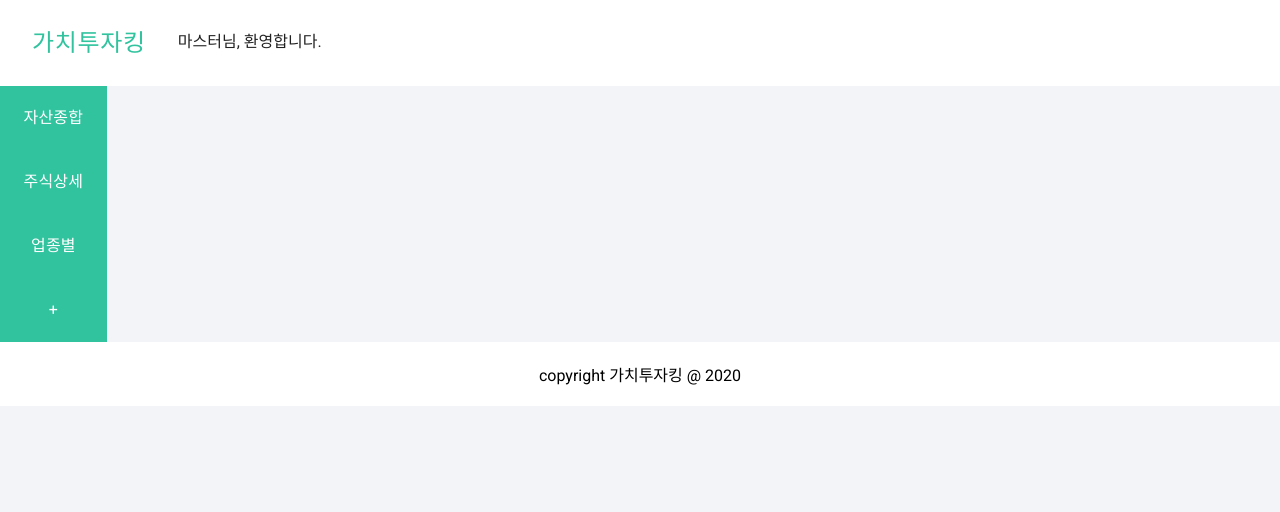
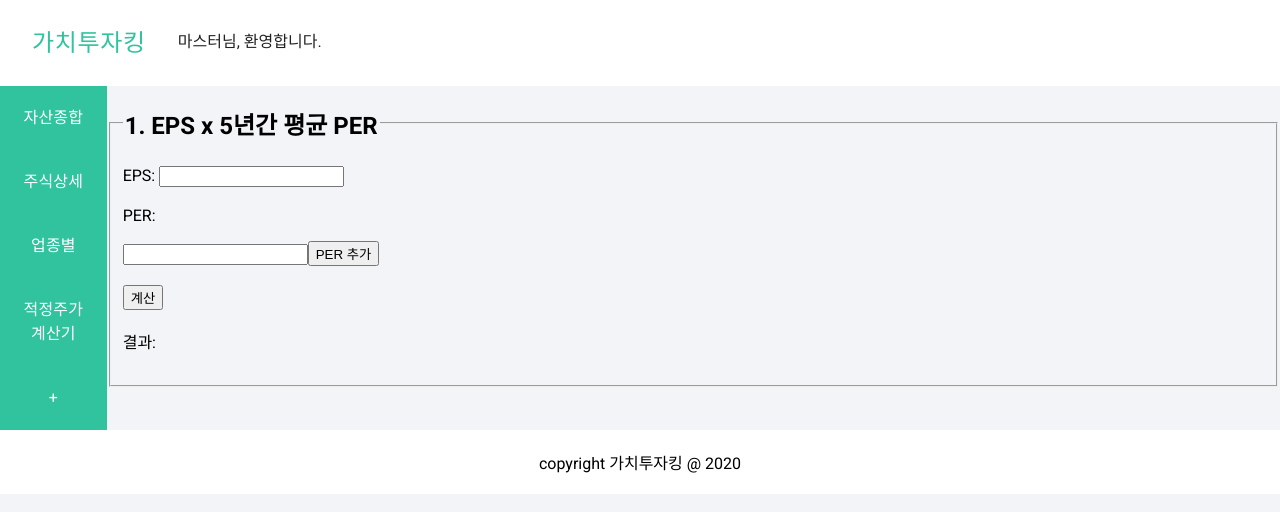
Before and after one commit to ekklesia11/stock-portfolio-client, a React (Create React App) app: page /valuation in a window 1280 px wide. Shown: the top 512 px of the page. Built offline with nearby package versions, Linux system fonts and the light colour scheme.

Commit message:
company valuation calculator working on

```diff
--- a/src/App.js
+++ b/src/App.js
@@ -8,6 +8,7 @@ import Layout from "./components/layout/layout";
 import Main from "./components/main/main";
 import Detail from "./components/detail/detail";
 import Classes from "./components/classes/classes";
+import Valuation from "./components/valuation/valuation";
 
 const GlobalStyle = createGlobalStyle({
   body: {
@@ -36,6 +37,9 @@ function App() {
           <Route path="/class">
             <Classes />
           </Route>
+          <Route path="/valuation">
+            <Valuation />
+          </Route>
           <Route path="/login">
             <Login />
           </Route>
--- a/src/components/layout/layout.js
+++ b/src/components/layout/layout.js
@@ -69,7 +69,11 @@ const Layout = (props) => {
     },
     {
       title: "업종별",
-      link: "class",
+      link: "/class",
+    },
+    {
+      title: "적정주가 계산기",
+      link: "/valuation",
     },
     {
       title: "+",
--- /dev/null
+++ b/src/components/valuation/valuation.js
@@ -0,0 +1,95 @@
+import React, { useState } from "react";
+import styled from "styled-components";
+
+// EPS * avg PER(5 years)
+// BPS * avg PBR(5 years)
+// EPS * ROE(percentage)
+const Valuation = () => {
+  const [eps, setEps] = useState("");
+  // const [bps, setBps] = useState("");
+  const [per, setPer] = useState("");
+  // const [pbr, setPbr] = useState("");
+  // const [roe, setRoe] = useState("");
+  const [perGroup, setPerGroup] = useState([]);
+  // const [pbrGroup, setPbrGroup] = useState([]);
+  // const [roeGroup, setRoeGroup] = useState([]);
+  const [epsPerResult, setEpsPerResult] = useState("");
+  // const [bpsPbrResult, setBpsPbrResult] = useState("");
+  // const [epsRoeResult, setEpsRoeResult] = useState("");
+  const [avgPer, setAvgPer] = useState("");
+
+  const calculateAvgPer = (pers) => {
+    return pers.reduce((acc, cur) => acc + cur, 0) / pers.length;
+  };
+
+  return (
+    <div>
+      <fieldset>
+        <legend>
+          <h2>1. EPS x 5년간 평균 PER</h2>
+        </legend>
+        <label>EPS: </label>
+        <input
+          type="text"
+          value={eps}
+          onChange={(e) => setEps(e.target.value)}
+        />
+        <br />
+        <br />
+        <label>PER: </label>
+        {avgPer !== "" ? <strong>평균 {avgPer}</strong> : null}
+        <ul>
+          {perGroup.map((per) => (
+            <li>{per}</li>
+          ))}
+        </ul>
+        <input
+          type="text"
+          value={per}
+          onChange={(e) => setPer(e.target.value)}
+        />
+        <button
+          onClick={() => {
+            if (per !== "") {
+              setPerGroup((prev) => [...prev, per]);
+              setPer("");
+            } else {
+              alert("추가할 PER 정보가 없습니다!");
+            }
+          }}
+        >
+          PER 추가
+        </button>
+        <br />
+        <br />
+        <button
+          onClick={() => {
+            setEpsPerResult(1);
+          }}
+        >
+          계산
+        </button>
+        <br />
+        <br />
+        <label>결과: </label>
+        <h1>{epsPerResult}</h1>
+      </fieldset>
+      {/* <fieldset>
+          <legend>
+            <h2>2. BPS x 5년간 평균 PBR</h2>
+          </legend>
+          <label>BPS: </label>
+          <input type="text" value={eps} />
+        </fieldset>
+        <fieldset>
+          <legend>
+            <h2>3. EPS x 5년간 평균 ROE(percentage)</h2>
+          </legend>
+          <label>EPS: </label>
+          <input type="text" value={eps} />
+        </fieldset> */}
+    </div>
+  );
+};
+
+export default Valuation;
```
